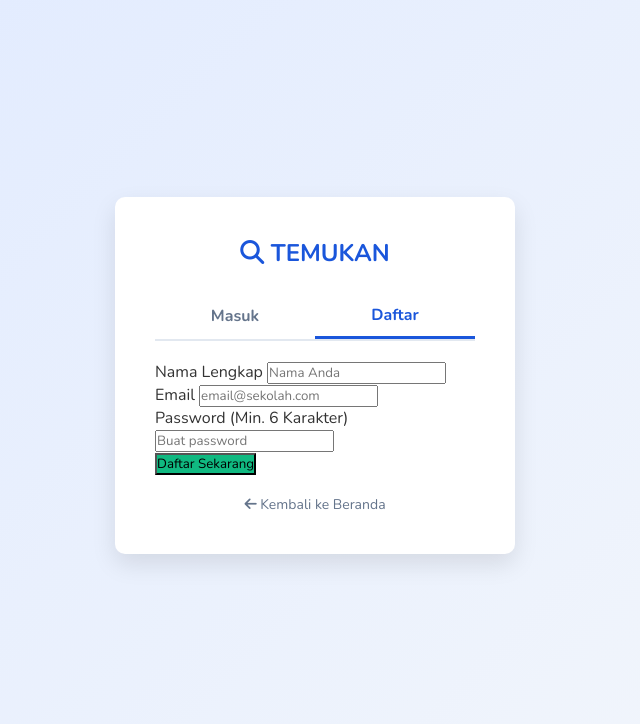
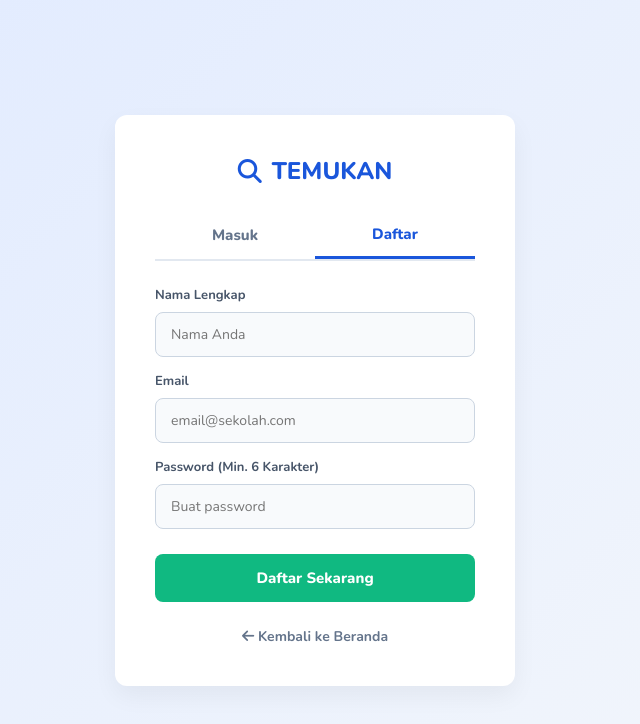
Before and after one commit to ariefsantoso21/temukan-app, a plain HTML site: page login.html in a window 1280 px wide. Both pictures are taken after a click on the button "Daftar". Shown: the whole page, without its empty margins (325-965 px from the left). Drawn offline with nearby package versions, Linux system fonts and the light colour scheme.

Commit message:
login.html

```diff
--- a/login.html
+++ b/login.html
@@ -4,10 +4,21 @@
     <meta charset="UTF-8">
     <meta name="viewport" content="width=device-width, initial-scale=1.0">
     <title>Login & Daftar - TEMUKAN</title>
-    <link rel="stylesheet" href="css/style.css">
+
+    <!-- Font Awesome untuk Icon -->
     <link rel="stylesheet" href="https://cdnjs.cloudflare.com/ajax/libs/font-awesome/6.4.0/css/all.min.css">
 
+    <!-- CSS KHUSUS UNTUK HALAMAN LOGIN -->
     <style>
+        @import url('https://fonts.googleapis.com/css2?family=Nunito:wght@400;600;700;800&display=swap');
+
+        * {
+            margin: 0;
+            padding: 0;
+            box-sizing: border-box;
+            font-family: 'Nunito', sans-serif;
+        }
+
         body {
             display: flex;
             justify-content: center;
@@ -15,59 +26,142 @@
             min-height: 100vh;
             background: linear-gradient(135deg, #e0eaff 0%, #f4f7fb 100%);
         }
+
         .login-box {
             background: white;
             padding: 40px;
-            border-radius: 10px;
-            box-shadow: 0 10px 25px rgba(0,0,0,0.1);
+            border-radius: 12px;
+            box-shadow: 0 10px 25px rgba(0,0,0,0.05);
             width: 100%;
             max-width: 400px;
         }
+
         .login-box h2 {
             text-align: center;
             color: #1a56db;
             margin-bottom: 25px;
+            font-weight: 800;
+            font-size: 24px;
+            display: flex;
+            justify-content: center;
+            align-items: center;
+            gap: 10px;
         }
+
         .tabs {
             display: flex;
-            margin-bottom: 20px;
+            margin-bottom: 25px;
             border-bottom: 2px solid #e2e8f0;
         }
+
         .tabs button {
             flex: 1;
-            padding: 10px;
+            padding: 12px;
             border: none;
             background: none;
             cursor: pointer;
-            font-weight: bold;
+            font-weight: 800;
             color: #64748b;
-            font-size: 16px;
+            font-size: 15px;
+            transition: 0.3s;
         }
+
         .tabs button.active {
             color: #1a56db;
             border-bottom: 3px solid #1a56db;
         }
+
         .form-container {
             display: none;
         }
+
         .form-container.active {
             display: block;
+            animation: fadeIn 0.3s ease;
         }
+
+        @keyframes fadeIn {
+            from { opacity: 0; transform: translateY(-5px); }
+            to { opacity: 1; transform: translateY(0); }
+        }
+
+        .input-group {
+            margin-bottom: 15px;
+        }
+
+        .input-group label {
+            display: block;
+            margin-bottom: 8px;
+            font-weight: 700;
+            font-size: 13px;
+            color: #475569;
+        }
+
+        .input-group input {
+            width: 100%;
+            padding: 12px 15px;
+            border: 1px solid #cbd5e1;
+            border-radius: 8px;
+            font-size: 14px;
+            outline: none;
+            transition: 0.3s;
+            background-color: #f8fafc;
+        }
+
+        .input-group input:focus {
+            border-color: #1a56db;
+            background-color: #fff;
+            box-shadow: 0 0 0 3px rgba(26, 86, 219, 0.1);
+        }
+
+        .btn-kirim {
+            width: 100%;
+            background-color: #1a56db;
+            color: white;
+            border: none;
+            padding: 14px;
+            border-radius: 8px;
+            font-weight: 800;
+            font-size: 15px;
+            cursor: pointer;
+            transition: 0.3s;
+            margin-top: 10px;
+        }
+
+        .btn-kirim:hover {
+            background-color: #1545a8;
+            transform: translateY(-2px);
+        }
+
+        .btn-kirim.green {
+            background-color: #10b981;
+        }
+        .btn-kirim.green:hover {
+            background-color: #059669;
+        }
+
         .error-msg {
             color: #dc2626;
-            font-size: 14px;
-            margin-top: 10px;
+            font-size: 13px;
+            margin-top: 15px;
             text-align: center;
+            font-weight: 700;
         }
+
         .btn-back {
             display: block;
             text-align: center;
-            margin-top: 20px;
+            margin-top: 25px;
             color: #64748b;
             text-decoration: none;
             font-size: 14px;
+            font-weight: 700;
+            transition: 0.3s;
         }
-        .btn-back:hover { color: #1a56db; }
+
+        .btn-back:hover {
+            color: #1a56db;
+        }
     </style>
 </head>
 <body>
@@ -112,7 +206,7 @@
                     <label>Password (Min. 6 Karakter)</label>
                     <input type="password" id="regPassword" required placeholder="Buat password">
                 </div>
-                <button type="submit" class="btn-kirim" style="background-color: #10b981;">Daftar Sekarang</button>
+                <button type="submit" class="btn-kirim green">Daftar Sekarang</button>
                 <div id="regError" class="error-msg"></div>
             </form>
         </div>
@@ -120,26 +214,25 @@
         <a href="index.html" class="btn-back"><i class="fa-solid fa-arrow-left"></i> Kembali ke Beranda</a>
     </div>
 
-    <!-- Script Logika -->
+    <!-- Script Logika Firebase (Sama seperti sebelumnya) -->
     <script type="module">
         import { initializeApp } from "https://www.gstatic.com/firebasejs/10.8.0/firebase-app.js";
         import { getAuth, signInWithEmailAndPassword, createUserWithEmailAndPassword } from "https://www.gstatic.com/firebasejs/10.8.0/firebase-auth.js";
         import { getFirestore, doc, setDoc } from "https://www.gstatic.com/firebasejs/10.8.0/firebase-firestore.js";
 
-        // Konfigurasi Firebase
         const firebaseConfig = {
-  apiKey: "AIzaSyB6wbESXwG1x43GCNUTyfYQ-X5KksiLnzE",
+            apiKey: "AIzaSyB6wbESXwG1x43GCNUTYfYQ-X5KksiLnzE",
             authDomain: "temukan-app-20b29.firebaseapp.com",
             projectId: "temukan-app-20b29",
             storageBucket: "temukan-app-20b29.firebasestorage.app",
             messagingSenderId: "964187120219",
             appId: "1:964187120219:web:3e62624f73ac896fd5957e"
         };
+
         const app = initializeApp(firebaseConfig);
         const auth = getAuth(app);
         const db = getFirestore(app);
 
-        // Fungsi Ganti Tab
         window.switchTab = (tab) => {
             document.querySelectorAll('.tabs button').forEach(b => b.classList.remove('active'));
             document.querySelectorAll('.form-container').forEach(f => f.classList.remove('active'));
@@ -153,7 +246,6 @@
             }
         };
 
-        // Logika Login
         document.getElementById('formLogin').addEventListener('submit', (e) => {
             e.preventDefault();
             const email = document.getElementById('loginEmail').value;
@@ -162,15 +254,14 @@
 
             signInWithEmailAndPassword(auth, email, pass)
                 .then((user) => {
-                    localStorage.setItem('userEmail', user.user.email); // Simpan sesi login
-                    window.location.href = 'index.html'; // Arahkan ke beranda
+                    localStorage.setItem('userEmail', user.user.email);
+                    window.location.href = 'index.html';
                 })
                 .catch((error) => {
                     errDiv.innerText = "Email atau Password salah!";
                 });
         });
 
-        // Logika Register
         document.getElementById('formRegister').addEventListener('submit', async (e) => {
             e.preventDefault();
             const name = document.getElementById('regName').value;
@@ -179,10 +270,7 @@
             const errDiv = document.getElementById('regError');
 
             try {
-                // 1. Buat Akun
                 const userCred = await createUserWithEmailAndPassword(auth, email, pass);
-
-                // 2. Simpan Nama ke Database Firestore
                 await setDoc(doc(db, "users", userCred.user.uid), {
                     nama: name,
                     email: email,
```
Lines whose indentation alone changed are shown as unchanged.
